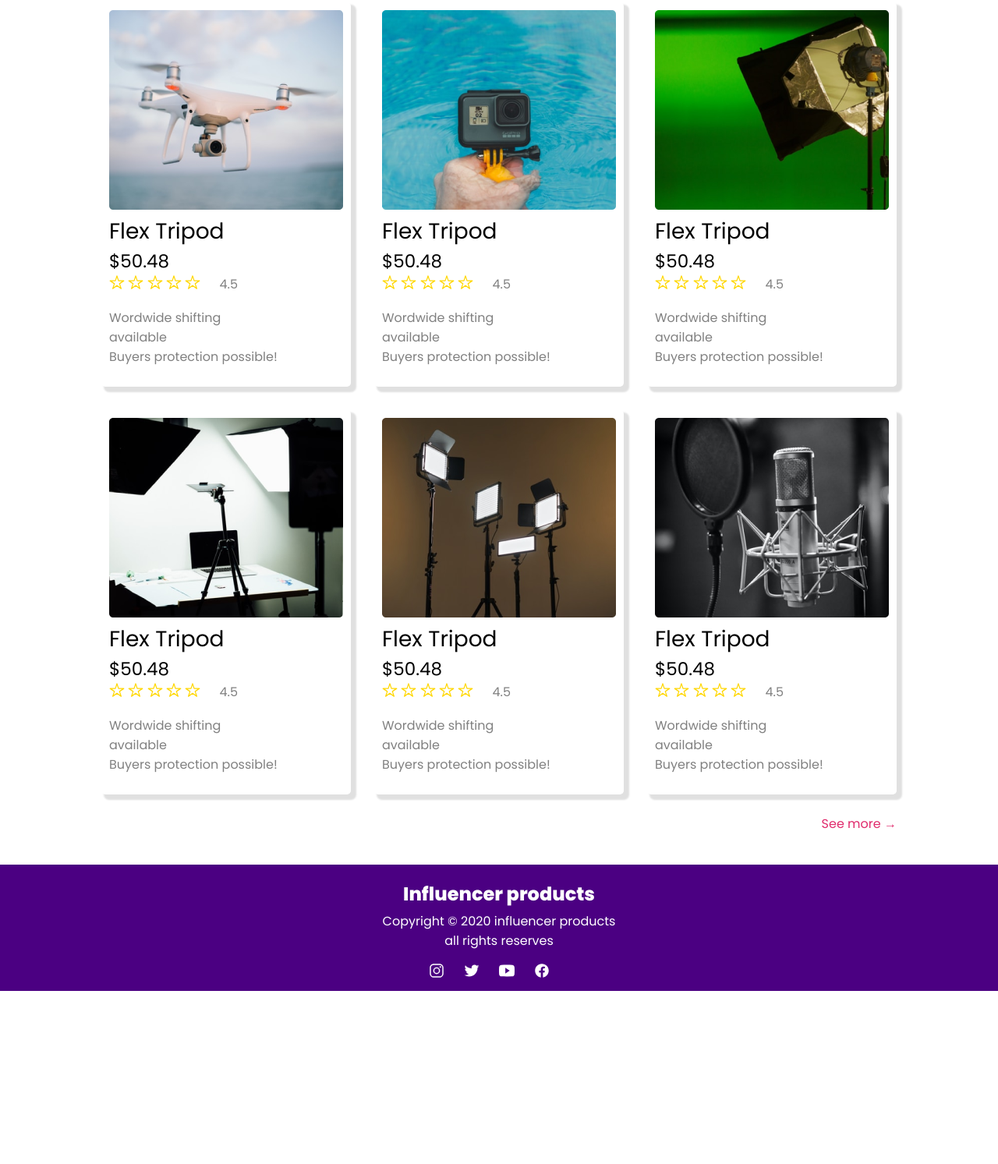
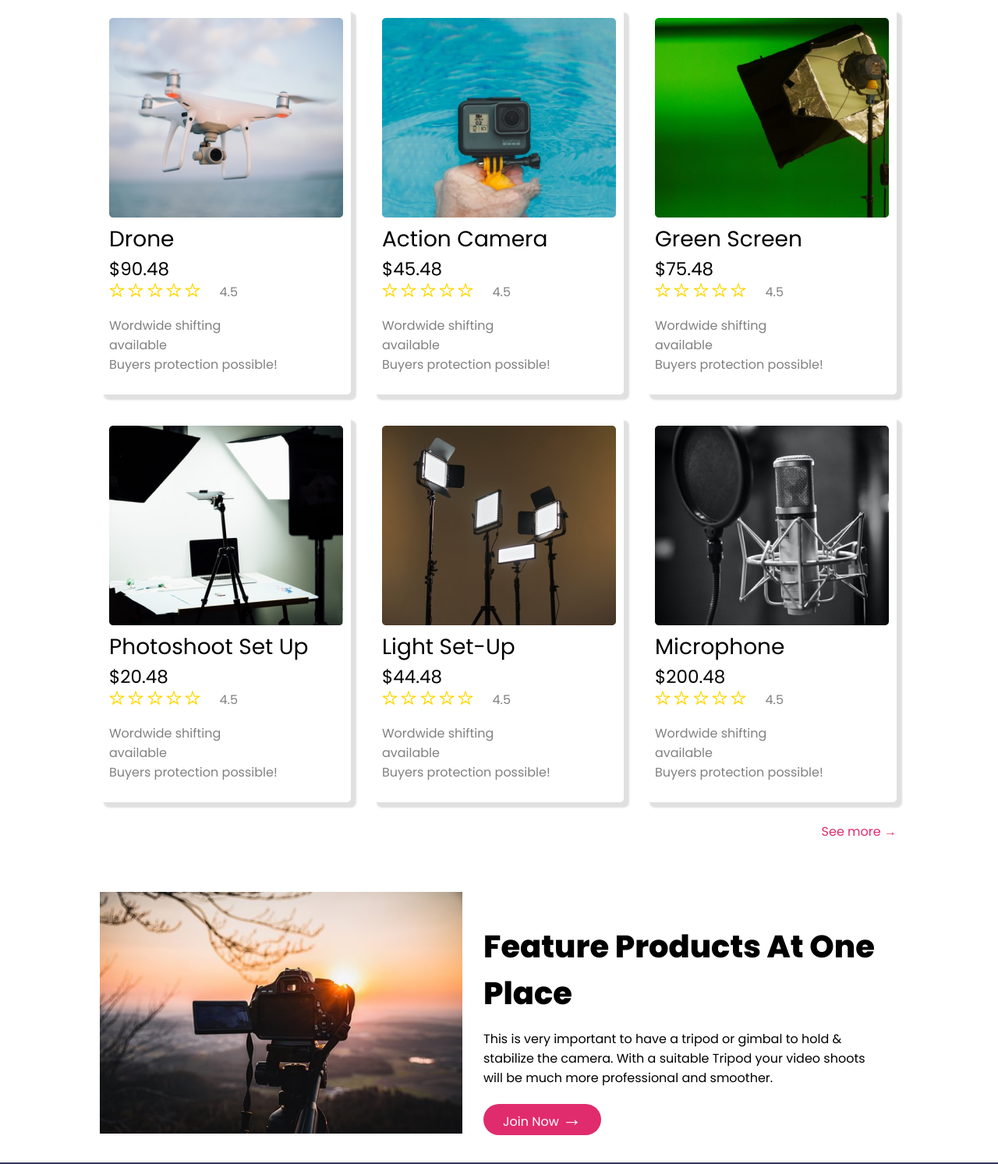
Before and after one commit to shely25/Assignment-2, a plain HTML site: page index.html in a window 1280 px wide. Shown: the part 1267-2760 px from the top of the page at 78% size. Before the commit the page ends 2538 px from the top, so only its background shows below. Drawn offline with nearby package versions, Linux system fonts and the light colour scheme.

Commit message:
final part added

```diff
--- a/index.html
+++ b/index.html
@@ -29,13 +29,13 @@
         </nav>
     </header>
     <section class="journey">
-        <article class="half width">
+        <article>
             <h1>Start My Journey as <br>Influencer</h1>
             <p>Here my journey is started as a product influencer.this is my fisrt website.please check this and give me
                 a nice feedback.</p>
             <a class="button" href="">Prebook Now <span class="arrow">&#x2192</span></a>
         </article>
-        <div class="half width">
+        <div>
             <img src="./images/main-camera.png">
         </div>
     </section>
@@ -72,8 +72,8 @@
                 <p class="details color">Wordwide shifting<br>available<br>Buyers protection possible!</p>
             </div>
             <div class="product-name"><img src="./images/airpod.png" alt="">
-                <h2>Flex Tripod</h2>
-                <p class="price">$50.48</p>
+                <h2>Airpod</h2>
+                <p class="price">$65.48</p>
                 <div class="ratting">
                     <p class="star">
                         <ion-icon name="star-outline"></ion-icon>
@@ -87,8 +87,8 @@
                 <p class="details color">Wordwide shifting<br>available<br>Buyers protection possible!</p>
             </div>
             <div class="product-name"><img src="./images/camera.png" alt="">
-                <h2>Flex Tripod</h2>
-                <p class="price">$50.48</p>
+                <h2>Vlogging Camera</h2>
+                <p class="price">$120.48</p>
                 <div class="ratting">
                     <p class="star">
                         <ion-icon name="star-outline"></ion-icon>
@@ -102,8 +102,8 @@
                 <p class="details color">Wordwide shifting<br>available<br>Buyers protection possible!</p>
             </div>
             <div class="product-name"><img src="./images/drone.png" alt="">
-                <h2>Flex Tripod</h2>
-                <p class="price">$50.48</p>
+                <h2>Drone</h2>
+                <p class="price">$90.48</p>
                 <div class="ratting">
                     <p class="star">
                         <ion-icon name="star-outline"></ion-icon>
@@ -117,8 +117,8 @@
                 <p class="details color">Wordwide shifting<br>available<br>Buyers protection possible!</p>
             </div>
             <div class="product-name"><img src="./images/action.png" alt="">
-                <h2>Flex Tripod</h2>
-                <p class="price">$50.48</p>
+                <h2>Action Camera</h2>
+                <p class="price">$45.48</p>
                 <div class="ratting">
                     <p class="star">
                         <ion-icon name="star-outline"></ion-icon>
@@ -132,8 +132,8 @@
                 <p class="details color">Wordwide shifting<br>available<br>Buyers protection possible!</p>
             </div>
             <div class="product-name"><img src="./images/single-light.png" alt="">
-                <h2>Flex Tripod</h2>
-                <p class="price">$50.48</p>
+                <h2>Green Screen</h2>
+                <p class="price">$75.48</p>
                 <div class="ratting">
                     <p class="star">
                         <ion-icon name="star-outline"></ion-icon>
@@ -147,8 +147,8 @@
                 <p class="details color">Wordwide shifting<br>available<br>Buyers protection possible!</p>
             </div>
             <div class="product-name"><img src="./images/setup.png" alt="">
-                <h2>Flex Tripod</h2>
-                <p class="price">$50.48</p>
+                <h2>Photoshoot Set Up</h2>
+                <p class="price">$20.48</p>
                 <div class="ratting">
                     <p class="star">
                         <ion-icon name="star-outline"></ion-icon>
@@ -162,8 +162,8 @@
                 <p class="details color">Wordwide shifting<br>available<br>Buyers protection possible!</p>
             </div>
             <div class="product-name"><img src="./images/lights.png" alt="">
-                <h2>Flex Tripod</h2>
-                <p class="price">$50.48</p>
+                <h2>Light Set-Up</h2>
+                <p class="price">$44.48</p>
                 <div class="ratting">
                     <p class="star">
                         <ion-icon name="star-outline"></ion-icon>
@@ -177,8 +177,8 @@
                 <p class="details color">Wordwide shifting<br>available<br>Buyers protection possible!</p>
             </div>
             <div class="product-name"><img src="./images/mic.png" alt="">
-                <h2>Flex Tripod</h2>
-                <p class="price">$50.48</p>
+                <h2>Microphone</h2>
+                <p class="price">$200.48</p>
                 <div class="ratting">
                     <p class="star">
                         <ion-icon name="star-outline"></ion-icon>
@@ -193,6 +193,17 @@
             </div>
         </div>
         <a class="see-more" href="">See more &#8594</a>
+    </section>
+    <section class="my-part">
+        <div>
+            <img src="./images/sunset-5344024__340.jpg">
+        </div>
+        <article>
+            <h1>Feature Products At One Place</h1>
+            <p>This is very important to have a tripod or gimbal to hold & stabilize the camera. With a suitable Tripod
+                your video shoots will be much more professional and smoother.</p>
+            <a class="button" href="">Join Now <span class="arrow">&#x2192</span></a>
+        </article>
     </section>
     <section class="footer">
         <footer>
--- a/style.css
+++ b/style.css
@@ -7,9 +7,9 @@ body{
     margin: 0px;
 }
 section{
-    margin-bottom: 40px;
+    margin-bottom: 50px;
 }
-header, .journey{
+header, .journey,.my-part{
     display: flex;
    justify-content: space-between;
    margin: 10px;
@@ -37,7 +37,11 @@ h1{
     height:350px;
     background-color: gainsboro;
     border-radius: 175px;
+    transition:transform 1s linear;
 
+}
+.journey img:hover{
+    transform: scale(1.2);
 }
 .button{
     display: inline-block;
@@ -47,6 +51,9 @@ h1{
     margin-top:5px;
     color: white;
     border-radius: 30px;
+}
+.button:hover{
+    background-color:hsl(338, 69%, 37%); ;
 }
 .arrow{
     font-size: 25px;
@@ -98,6 +105,11 @@ margin-bottom: 0;
     padding: 10px;
     border-radius: 5px;
 }
+.collections img:hover{
+    transform: scale(0.8);
+    transition: transform 1s linear;
+
+}
 .color{
     color:grey;
 }
@@ -129,10 +141,18 @@ footer p{
     text-align: center;
 }
 .footer{
-    background-color: indigo;
+    padding-top: 25px;
+    padding-bottom: 25px;
+    background-color: rgb(54, 54, 99);
     width:100%;
     margin-bottom: 0;
     color: white;
+}
+.my-part img{
+    height: 310px;
+}
+.my-part article{
+    margin-top: 0;
 }
 @media screen and (max-width:688px){
    .products{
@@ -142,7 +162,7 @@ footer p{
    nav{
        display: none;
    }
-   .journey,header{
+   .journey,header,.my-part{
        display: flex;
        flex-direction: column;
        justify-content: center;
@@ -168,5 +188,11 @@ footer p{
         display: flex;
         flex-wrap: wrap;
     }
+    .my-part{
+       display:flex;
+       flex-direction: column;
+       justify-content: center;
+       align-items: center;
 
+    }
 }
```
Also changed, not shown: images/sunset-5344024__340.jpg (added).
